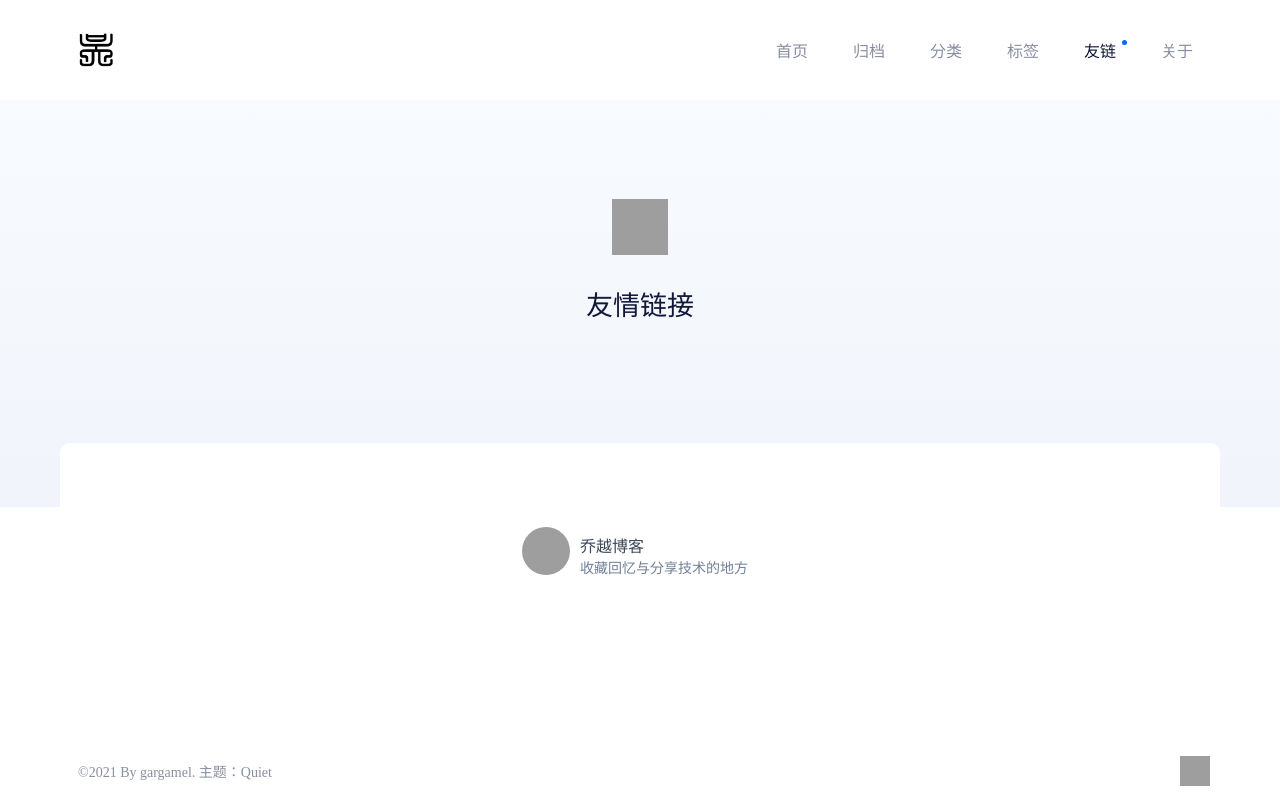
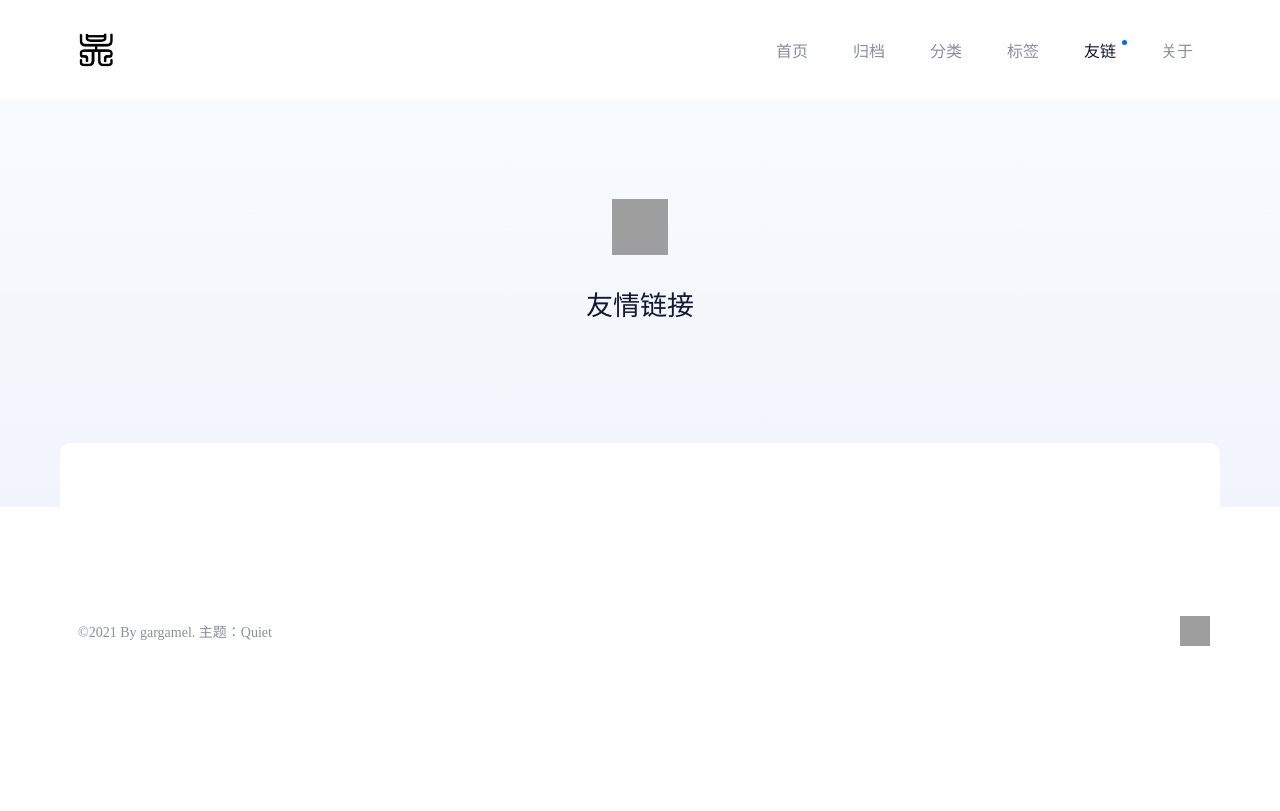
Before and after one commit to gegewv/gegewv.github.io, a plain HTML site: page links/index.html in a window 1280 px wide. Drawn offline with Linux system fonts and the light colour scheme; grey boxes are pictures that could not be loaded.

Commit message:
Site updated: 2021-01-21 15:23:35

```diff
--- a/links/index.html
+++ b/links/index.html
@@ -251,24 +251,6 @@
             <div class="links-content">
                 <div class="content">
 
-                        <div class="oneLink">
-                            <a target="_blank" rel="noopener" href="https://www.79bk.cn/">
-                                <div class="lcen">
-                                    <div class="UserLinkImg">
-                                        <img src="https://cdn.jsdelivr.net/gh/duogongneng/MyBlogImg/imgIMG_7327.jpeg" alt="Quiet">
-                                    </div>
-                                    <div class="LinkRight">
-                                        <h1>
-                                            乔越博客
-                                        </h1>
-                                        <span>
-                                            收藏回忆与分享技术的地方
-                                        </span>
-                                    </div>
-                                </div>
-                            </a>
-                        </div>
-
 
 <link rel="stylesheet" href="/css/page_cente.css">
 
```
Also changed, not shown: about/index.html (+1 -1 lines).
